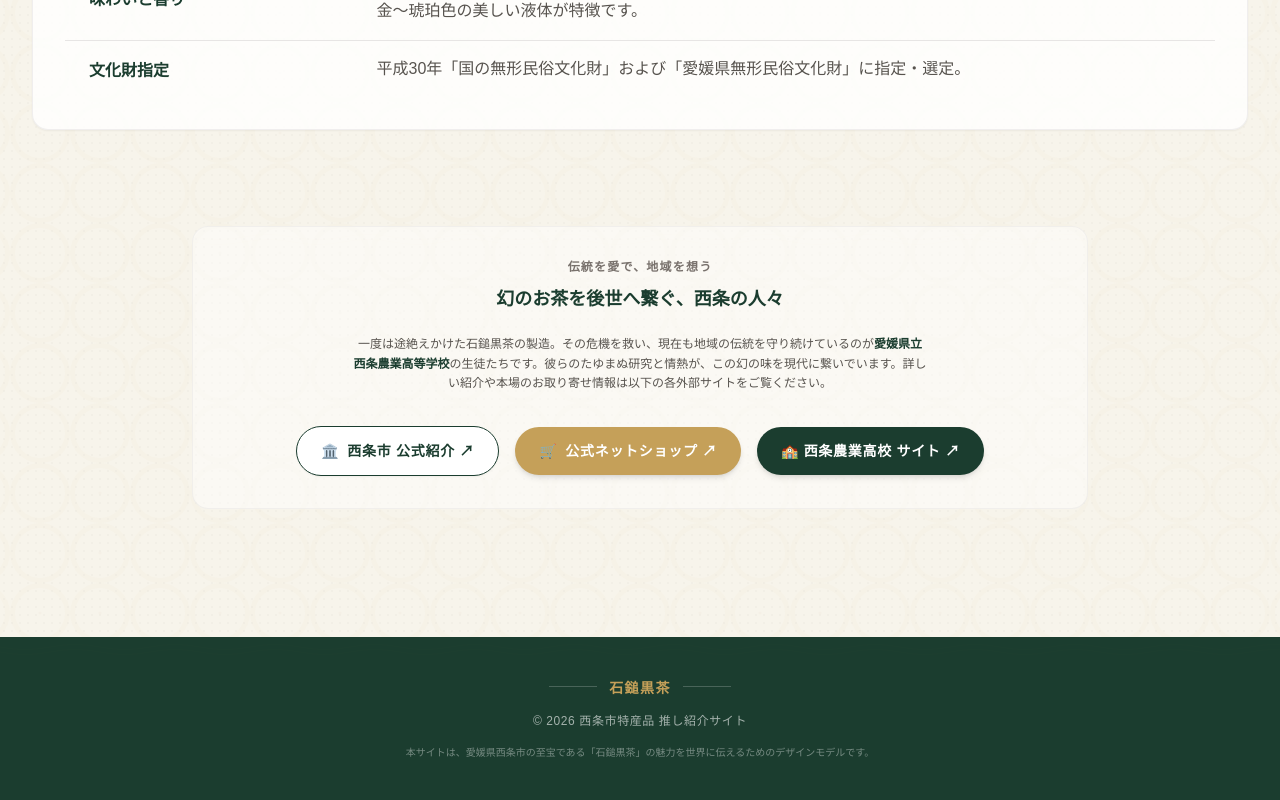
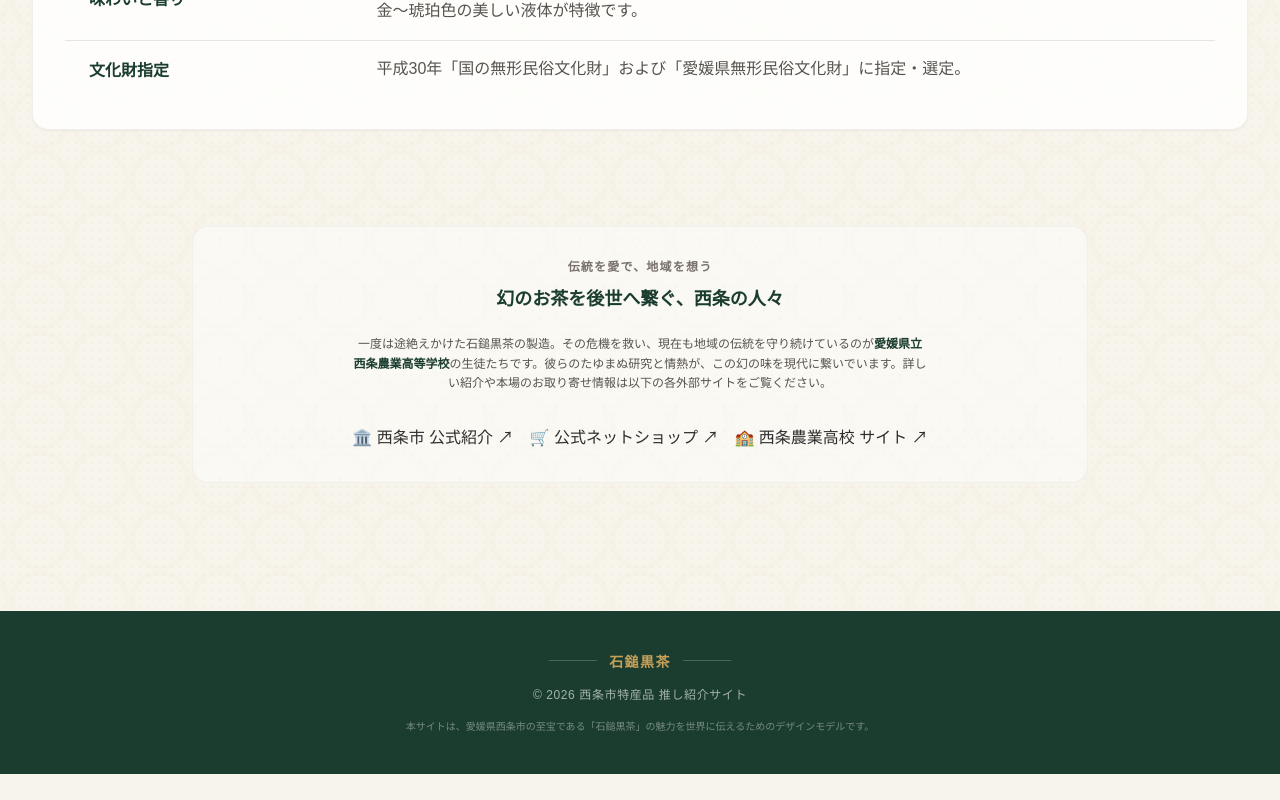
Before and after one commit to saa25005-spec/tuishi, a plain HTML site: page index.html in a window 1280 px wide. Shown: the part 2093-2893 px from the top of the page. After the commit the page ends 2867 px from the top, so only its background shows below. Drawn offline with nearby package versions, Linux system fonts and the light colour scheme; a web font is replaced by a local one.

Commit message:
index.html

```diff
--- a/index.html
+++ b/index.html
@@ -400,17 +400,17 @@
 
             <div class="flex flex-col lg:flex-row gap-4 justify-center items-center relative z-10">
                 <!-- 西条市公式 案内ページ -->
-                <a href="https://www.city.saijo.ehime.jp/soshiki/sangyoshinko/ishidutikurocya.html" target="_blank" rel="noopener noreferrer" class="bg-white hover:bg-stone-50 text-deep-green border border-deep-green px-6 py-3.5 rounded-full font-bold shadow-sm transition duration-300 text-sm tracking-wider w-full lg:w-auto inline-flex items-center justify-center gap-2">
+                <a href="https://ishizuchikurocha.com/">
                     <span>🏛️</span> 西条市 公式紹介 ↗
                 </a>
 
                 <!-- 公式ネットショップ -->
-                <a href="https://ishizuchikurocha.com/" target="_blank" rel="noopener noreferrer" class="bg-accent-gold hover:bg-[#b08b47] text-white px-6 py-3.5 rounded-full font-bold shadow-md hover:shadow-lg transition duration-300 text-sm tracking-wider w-full lg:w-auto inline-flex items-center justify-center gap-2">
+                <a href="https://www.ja-town.com/shop/e/e10001893/?utm_source=yahoo&utm_medium=cpc&utm_campaign=yahoo_auto-search&yclid=YSS.1001076943.EAIaIQobChMIjYjo-tfOlQMVGl8PAh2xqghPEAAYASAAEgImH_D_BwE&sa_p=YSA&sa_cc=1001076943&sa_t=1783912516091&sa_ra=F0">
                     <span>🛒</span> 公式ネットショップ ↗
                 </a>
 
                 <!-- 西条農業高校 リンクボタン -->
-                <a href="https://saijo-ah.esnet.ed.jp/" target="_blank" rel="noopener noreferrer" class="bg-deep-green hover:bg-[#143025] text-white px-6 py-3.5 rounded-full font-bold shadow-md hover:shadow-lg transition duration-300 text-sm tracking-wider w-full lg:w-auto inline-flex items-center justify-center gap-2 overflow-hidden relative">
+                <a href="https://ehm-saijo-ah.esnet.ed.jp/">
                     <div class="absolute inset-0 ichimatsu-pattern opacity-10"></div>
                     <span class="relative z-10">🏫 西条農業高校 サイト ↗</span>
                 </a>
```
